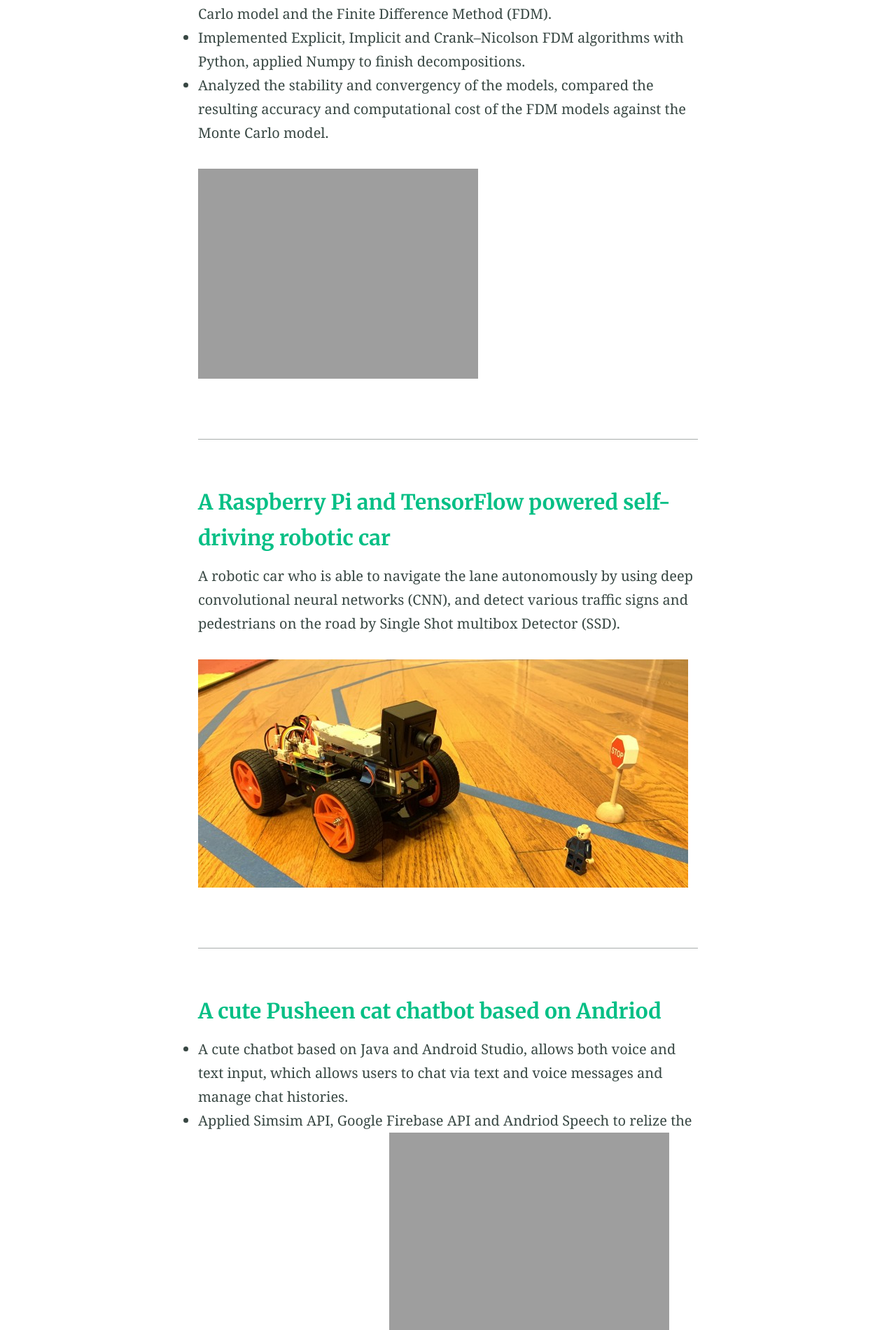
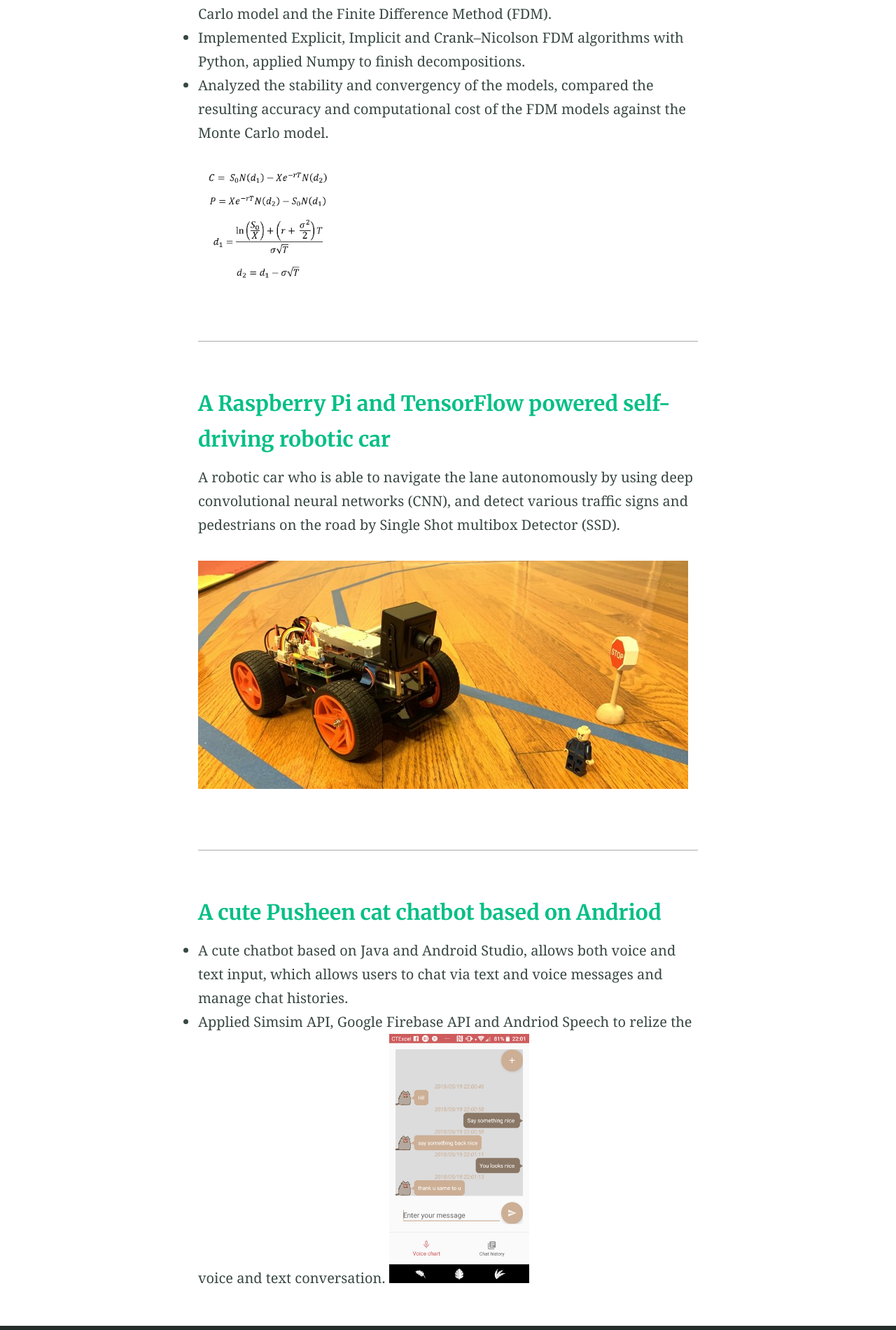
Before and after one commit to jiajia-404/jiajia-404.github.io, a Jekyll site: the page built from Projects.md, in a window 1280 px wide. Shown: the part 1714-3614 px from the top of the page at 70% size. Built offline with Jekyll 4.4.1, drawn with Linux system fonts in a browser that asks for light colours.

Commit message:
picture place

```diff
--- a/Projects.md
+++ b/Projects.md
@@ -23,7 +23,8 @@ layout: page
 
 - Analyzed the stability and convergency of the models, compared the resulting accuracy and computational cost of the FDM models against the Monte Carlo model.
 
-![Black-Scholes equation](/images/bs.png =250x)
+<img align="middle" src="/images/bs.png" alt="BSE" width="200"/>
+
 
 ---
 ### [A Raspberry Pi and TensorFlow powered self-driving robotic car](https://github.com/jiajia-404/Self_driving_PiCar)
@@ -38,4 +39,4 @@ A robotic car who is able to navigate the lane autonomously by using deep convol
 - A cute chatbot based on Java and Android Studio, allows both voice and text input, which allows users to chat via text and voice messages and manage chat histories.
 
 - Applied Simsim API, Google Firebase API and Andriod Speech to relize the voice and text conversation.
-![Chatbot](/images/chat_page.jpg =250x)
+<img align="middle" src="/images/chat_page.jpg" alt="chatpage" width="200"/>
```
